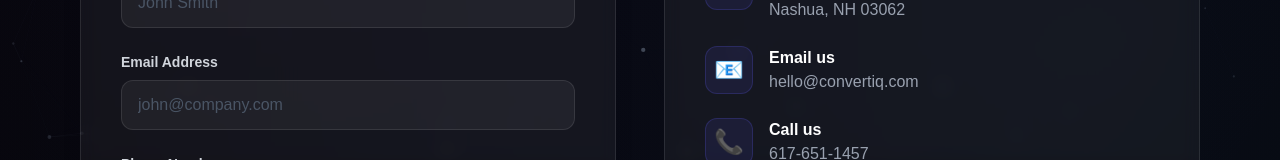
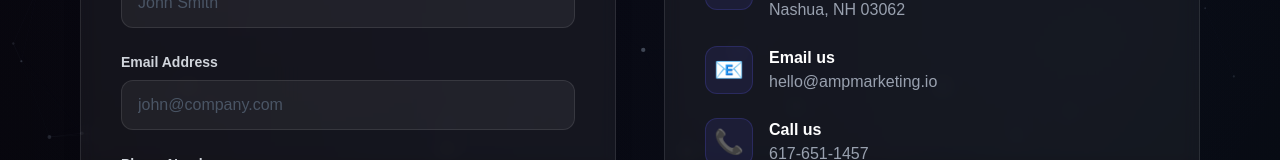
Before and after one commit to jdgafx/melodic-flow-enhanced-ux, a Next.js app: page /contact in a window 1280 px wide. Shown: the part 633-793 px from the top of the page. Built offline with nearby package versions, Linux system fonts and the light colour scheme.

Commit message:
Update all @convertiq.com emails to hello@ampmarketing.io

```diff
--- a/src/app/contact/page.tsx
+++ b/src/app/contact/page.tsx
@@ -87,7 +87,7 @@ export default function ContactPage() {
                                         </div>
                                         <div>
                                             <p className="font-bold text-white">Email us</p>
-                                            <p className="text-gray-400">hello@convertiq.com</p>
+                                            <p className="text-gray-400">hello@ampmarketing.io</p>
                                         </div>
                                     </div>
                                     <div className="flex items-center gap-4">
--- a/src/app/layout.tsx
+++ b/src/app/layout.tsx
@@ -68,7 +68,7 @@ export default function RootLayout({
       "addressCountry": "US",
     },
     "telephone": "+1-617-651-1457",
-    "email": "hello@convertiq.com",
+    "email": "hello@ampmarketing.io",
     "url": "https://convertiq.com",
     "priceRange": "$$",
     "openingHoursSpecification": [
```
